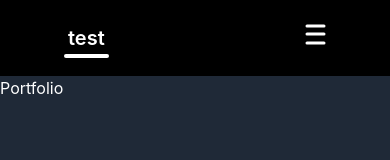
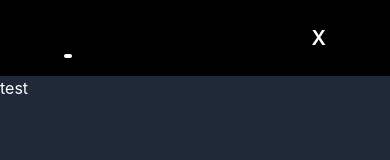
Before and after one commit to laycookie/Portfolio, a React (Vite) app in the folder client/: page /portfolio in a window 390 px wide. Shown: the top 160 px of the page. Built offline with nearby package versions, Linux system fonts and the light colour scheme.

Commit message:
Optimizing navbar for phones
known bugs
- title dosen't feed to active page on navbar until rerender.

```diff
--- a/client/index.html
+++ b/client/index.html
@@ -4,7 +4,7 @@
     <meta charset="UTF-8" />
     <link rel="icon" type="image/svg+xml" href="/vite.svg" />
     <meta name="viewport" content="width=device-width, initial-scale=1.0" />
-    <title>Vite + React + TS</title>
+    <meta name="author" content="Dennis Lonoshchuk">
   </head>
   <body>
     <div id="root"></div>
--- a/client/package.json
+++ b/client/package.json
@@ -12,6 +12,7 @@
     "react": "^18.2.0",
     "react-dom": "^18.2.0",
     "react-router-dom": "^6.6.1",
+    "react-helmet-async": "^1.0.7",
     "three": "^0.148.0"
   },
   "devDependencies": {
--- a/client/src/App.css
+++ b/client/src/App.css
@@ -7,12 +7,22 @@
   dark:text-white dark:bg-gray-800;
 }
 
+
+
 .nav-btn {
   @apply relative
   px-1 py-1
   hover:text-white text-white md:text-gray-300
    transition-all duration-200 ease-in-out;
 }
+
+.nav-btn-minimized {
+  @apply relative
+  px-1 py-1
+  hover:text-white text-white md:text-gray-300
+   transition-all duration-200 ease-in-out;
+}
+
 .nav-btn::after {
   @apply content-[''] absolute bg-white
   h-1 md:w-[0%] w-[100%]
--- a/client/src/App.tsx
+++ b/client/src/App.tsx
@@ -3,7 +3,7 @@ import { Routes, Route } from "react-router-dom";
 import Home from "./pages/Home";
 import Blog from "./pages/Blog";
 import Portfolio from "./pages/Portfolio";
-import Contacts from "./pages/Contacts";
+import Contact from "./pages/Contacts";
 
 import Navbar from "./components/Navbar";
 import Footer from "./components/Footer";
@@ -19,7 +19,7 @@ function App() {
           <Route path="/" element={<Home />} />
           <Route path="/blog" element={<Blog />} />
           <Route path="/portfolio" element={<Portfolio />} />
-          <Route path="/contacts" element={<Contacts />} />
+          <Route path="/contact" element={<Contact />} />
         </Routes>
       </div>
       <Footer />
--- a/client/src/components/Navbar.tsx
+++ b/client/src/components/Navbar.tsx
@@ -1,10 +1,12 @@
-import React from "react";
-import { Link } from "react-router-dom";
+import React, { useEffect } from "react";
+import { Link, useLocation } from "react-router-dom";
 
 type Props = {};
 
 export default function Navbar({}: Props) {
-  const [homeButton, setHomeButton] = React.useState("test");
+  const location = useLocation();
+  const [dropDown, setDropDown] = React.useState<boolean>(false);
+
   return (
     <nav
       className="py-6 bg-black
@@ -18,12 +20,13 @@ export default function Navbar({}: Props) {
           <Link to="/" className="nav-btn md:inline hidden">
             Home
           </Link>
-          <Link to="/" className="nav-btn md:hidden">
-            {homeButton}
+          <Link to={location.pathname} className="nav-btn md:hidden">
+            {document.title}
           </Link>
         </li>
         <li>
           <ul className="flex space-x-4">
+
             <li>
               <Link to="/blog" className="nav-btn nav-hide">
                 Blog
@@ -40,38 +43,39 @@ export default function Navbar({}: Props) {
               </Link>
             </li>
             <li>
-              <button className="md:hidden">
-                <svg
-                  width="21"
-                  height="21"
-                  viewBox="0 0 21 21"
-                  fill="none"
-                  xmlns="http://www.w3.org/2000/svg"
-                >
-                  <path
-                    d="M19 19L2 19"
-                    stroke="white"
-                    stroke-width="3"
-                    stroke-linecap="round"
-                  />
-                  <path
-                    d="M19 9.93332L2 9.93332"
-                    stroke="white"
-                    stroke-width="3"
-                    stroke-linecap="round"
-                  />
-                  <path
-                    d="M19 2L2 2"
-                    stroke="white"
-                    stroke-width="3"
-                    stroke-linecap="round"
-                  />
-                </svg>
+              <button className="md:hidden" onClick={() => {
+                setDropDown(!dropDown)
+                }}>
+X
               </button>
             </li>
           </ul>
         </li>
       </ul>
+
+      <ul className={dropDown ? "grid justify-center" : "hidden"}>
+        <li>
+              <Link to="/" className="nav-btn-minimized">
+                Home
+              </Link>
+            </li>
+            <li>
+              <Link to="/blog" className="nav-btn-minimized">
+                Blog
+              </Link>
+            </li>
+            <li>
+              <Link to="/portfolio" className="nav-btn-minimized">
+                Portfolio
+              </Link>
+            </li>
+            <li>
+              <Link to="/contact" className="nav-btn-minimized">
+                Contact
+              </Link>
+            </li>
+        </ul>
+
     </nav>
   );
 }
--- a/client/src/main.tsx
+++ b/client/src/main.tsx
@@ -1,13 +1,16 @@
 import React from "react";
 import ReactDOM from "react-dom/client";
 import { BrowserRouter } from "react-router-dom";
+import { HelmetProvider } from 'react-helmet-async';
 import App from "./App";
 import "./index.css";
 
 ReactDOM.createRoot(document.getElementById("root") as HTMLElement).render(
   <React.StrictMode>
     <BrowserRouter>
-      <App />
+      <HelmetProvider>
+        <App />
+      </HelmetProvider>
     </BrowserRouter>
   </React.StrictMode>
 );
--- a/client/src/pages/Blog.tsx
+++ b/client/src/pages/Blog.tsx
@@ -1,7 +1,13 @@
 import React from "react";
+import { Helmet } from "react-helmet-async";
 
 type Props = {};
 
 export default function Blog({}: Props) {
-  return <div>Blog</div>;
+  return (<>
+        <Helmet>
+        <title>Blog</title>
+      </Helmet>
+      <h1>Blog</h1>
+      </>);
 }
--- a/client/src/pages/Contacts.tsx
+++ b/client/src/pages/Contacts.tsx
@@ -1,7 +1,13 @@
 import React from "react";
+import { Helmet } from "react-helmet-async";
 
 type Props = {};
 
-export default function Contacts({}: Props) {
-  return <div>Contacts</div>;
+export default function Contact({}: Props) {
+  return <>
+        <Helmet>
+        <title>Contact</title>
+      </Helmet>
+      <h1>test</h1>
+  </>;
 }
--- a/client/src/pages/Home.tsx
+++ b/client/src/pages/Home.tsx
@@ -1,10 +1,14 @@
 import React from "react";
+import { Helmet } from "react-helmet-async";
 
 type Props = {};
 
 export default function Home({}: Props) {
   return (
     <>
+      <Helmet>
+        <title>Home</title>
+      </Helmet>
       <h1>test</h1>
     </>
   );
--- a/client/src/pages/Portfolio.tsx
+++ b/client/src/pages/Portfolio.tsx
@@ -1,7 +1,13 @@
 import React from "react";
+import { Helmet } from "react-helmet-async";
 
 type Props = {};
 
 export default function Portfolio({}: Props) {
-  return <div>Portfolio</div>;
+  return (<>
+      <Helmet>
+        <title>Portfolio</title>
+      </Helmet>
+      <h1>test</h1>
+      </>);
 }
```
Also changed, not shown: 1 other file (tests, documents, lock files or other folders).
